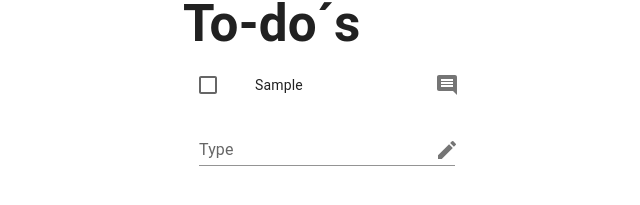
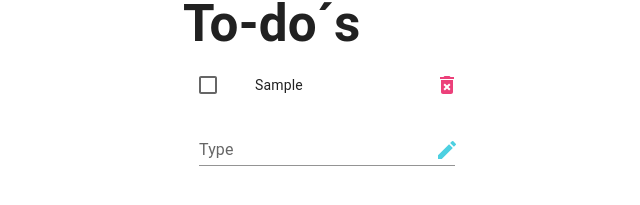
Before and after one commit to wichofly/pokemon_react, a React (Vite) app: page / in a window 1280 px wide. Both pictures are taken after typing "Sample" into the empty fields and a click on the button "create to-do". Shown: the part 311-516 px from the top of the page, without its empty margins (313-953 px from the left). Built offline with nearby package versions, Linux system fonts and the light colour scheme.

Commit message:
feat: do not add an empty string to the todo list

```diff
--- a/src/components/10-Material-UI/TodoForm.jsx
+++ b/src/components/10-Material-UI/TodoForm.jsx
@@ -3,6 +3,8 @@ import InputAdornment from '@mui/material/InputAdornment';
 import { Create } from '@mui/icons-material';
 import ListItem from '@mui/material/ListItem';
 import TextField from '@mui/material/TextField';
+import { cyan } from '@mui/material/colors';
+
 
 import { useState } from 'react';
 
@@ -33,7 +35,7 @@ const TodoForm = ({ addTodo }) => {
             endAdornment: (
               <InputAdornment position="end">
                 <IconButton aria-label="create to-do" edge="end" type="submit">
-                  <Create />
+                  <Create sx={{ color: cyan[300] }} />
                 </IconButton>
               </InputAdornment>
             ),
--- a/src/components/10-Material-UI/TodoItem.jsx
+++ b/src/components/10-Material-UI/TodoItem.jsx
@@ -4,7 +4,8 @@ import ListItemIcon from '@mui/material/ListItemIcon';
 import ListItemText from '@mui/material/ListItemText';
 import Checkbox from '@mui/material/Checkbox';
 import IconButton from '@mui/material/IconButton';
-import CommentIcon from '@mui/icons-material/Comment';
+import DeleteForeverIcon from '@mui/icons-material/DeleteForever';
+import { pink } from '@mui/material/colors';
 
 const TodoItem = ({ todo, removeTodo, toggle }) => {
   const labelId = `checkbox-list-label-${todo.id}`;
@@ -13,7 +14,7 @@ const TodoItem = ({ todo, removeTodo, toggle }) => {
     <ListItem
       secondaryAction={
         <IconButton edge="end" aria-label="comments" onClick={removeTodo}>
-          <CommentIcon />
+          <DeleteForeverIcon sx={{ color: pink[400] }}  />
         </IconButton>
       }
       disablePadding
--- a/src/components/10-Material-UI/TodoList.jsx
+++ b/src/components/10-Material-UI/TodoList.jsx
@@ -37,6 +37,10 @@ export default function TodoList() {
     const capitalizeFirstLetter = (string) => {
       return string.charAt(0).toUpperCase() + string.slice(1);
     };
+
+    if (text.trim() === '') {
+      return; // Do not add an empty string to the todo list
+    }
 
     return setTodos((prevTodos) => [
       ...prevTodos,
@@ -88,5 +92,9 @@ console.log(initialTodos)
         );
       })}
   </List>
+  --------------------------------------------------------------------------------------------
+
+  In case UUID() is not using as npm, is used:
+    - id: crypto.randomUUID()
 
 */
```
